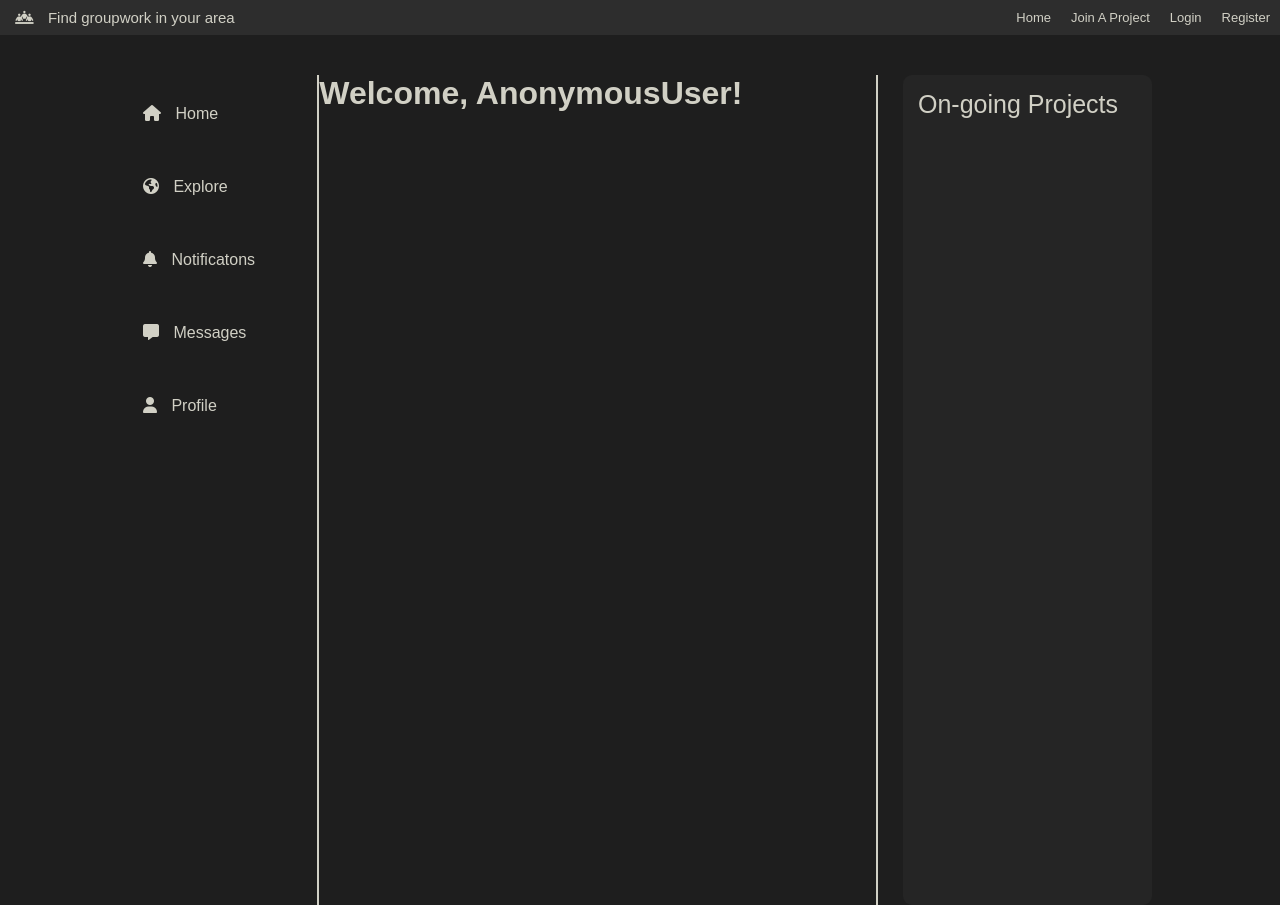
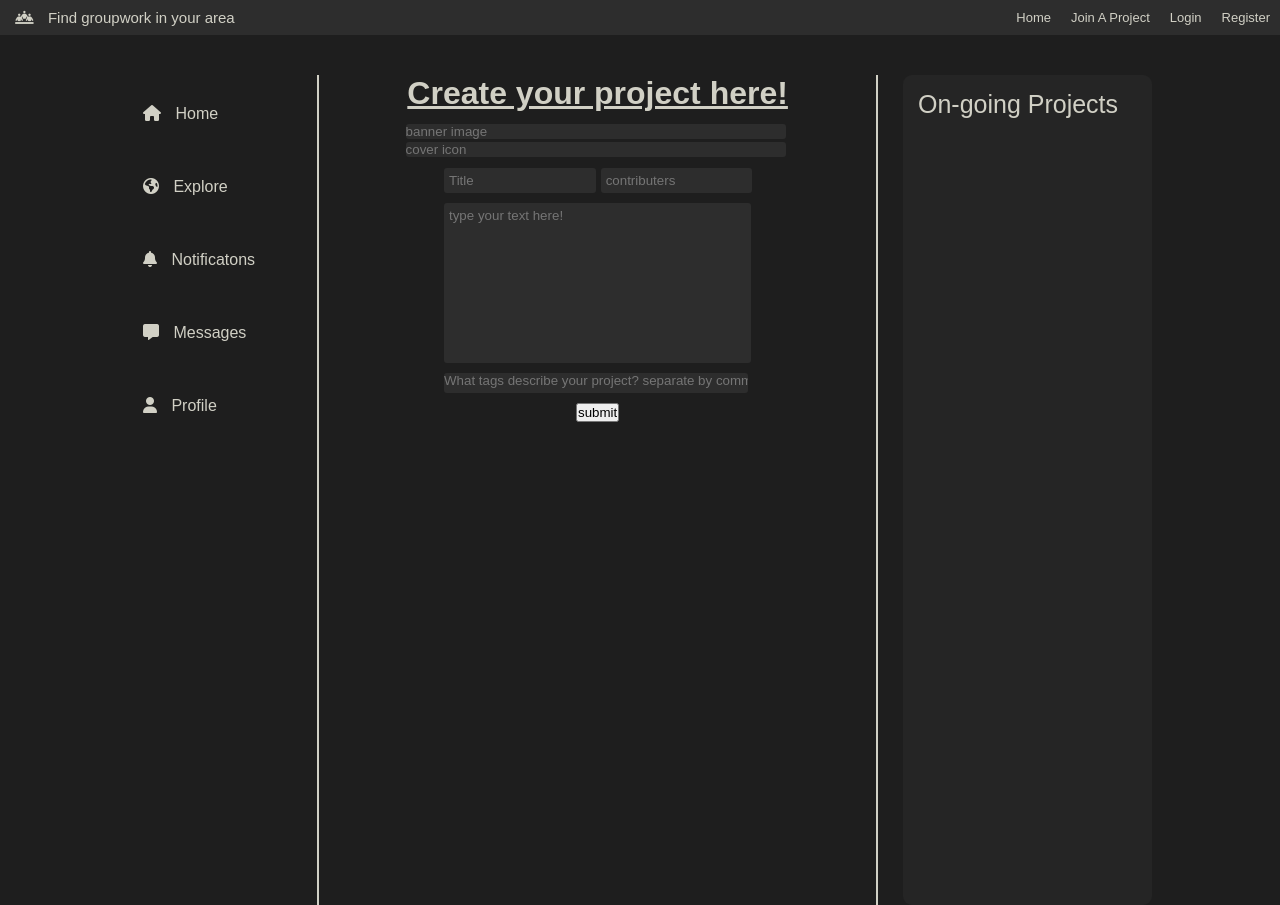
Before and after one commit to youmanyousef/BeeCodersHackathonSpr2022, a Django app: page /project/delete in a window 1280 px wide. Run offline with Django 3.2, Linux system fonts and the light colour scheme; some libraries are stand-ins or nearby versions.

Commit message:
implement project creation page

```diff
--- a/app/static/style.css
+++ b/app/static/style.css
@@ -514,3 +514,94 @@ body {
 }
 
 /* END PROJECT EXPLORER*/
+
+/* begin project creation */
+
+.title {
+	text-align: center;
+	text-decoration: underline;
+
+}
+
+.images .line-0 input[type=text]{
+	display:flex;
+	flex-direction: row;
+	justify-content: center;
+	width: 100%;
+
+
+}
+
+.text-input {
+	display:flex;
+	flex-direction: column;
+	justify-content: center;
+	align-items: center;
+	margin-top: 10px;
+	margin-bottom: 10px;
+}
+
+.text-input input[type=text] {
+	width: 99%;
+	background-color: rgba(49, 49, 49, 0.8);
+	color:white;
+	outline: none;
+	border: none;
+	border-radius: 3px;
+}
+
+.text-input .line-1 {
+	display:flex;
+	flex-direction: row;
+	justify-content: center;
+	width: 102%;
+}
+
+.text-input .bottom-text {
+	margin-left: 10%;
+	width: 80%;
+	display: flex;
+	flex-direction: column;
+}
+
+.line-1 input[type=text] {
+	background-color: rgba(49, 49, 49, 0.8);
+	color:white;
+	margin-top: 10px;
+	margin-bottom: 10px;
+	outline: none;
+	border: none;
+	padding: 5px;
+	border-radius: 3px;
+	margin-right: 5px;
+}
+
+.text-input textarea {
+	background-color: rgba(49, 49, 49, 0.8);
+	padding: 5px;
+	color:white;
+	border: none;
+	outline: none;
+	resize: none;
+	border-radius: 3px;
+}
+
+.text-input .tags input[type=text] {
+	background-color: rgba(49, 49, 49, 0.8);
+	color:white;
+	border: none;
+	outline: none;
+	resize: none;
+	padding-bottom: 5px;
+	border-radius: 3px;
+	margin-top: 10px;
+	margin-bottom: 10px;
+}
+
+.button {
+	text-align: center;
+
+}
+
+
+/* end project creation */
--- a/app/templates/index.html
+++ b/app/templates/index.html
@@ -3,5 +3,34 @@
 {% load static %}
 
 {% block body %}
-<h1>Welcome, {{ user }}!</h1>
+<div class="Project-Creation">
+<h1 class="title"> Create your project here!</h1>
+
+    <div class="text-input">
+        <form>
+            <div class="images">
+                <input type="text" class="line-0" placeholder="banner image">
+                <input type="text" class="line-0"  placeholder="cover icon">
+            </div>
+            <div class="bottom-text">
+                <div class="line-1">
+                    <input type="text" placeholder="Title" name="title">
+                    <input type="text" placeholder="contributers" name="team">
+
+                </div>
+
+                <textarea class="description" placeholder="type your text here!" rows="10" name="desc"></textarea>
+
+                <div class="tags">
+                    <input type="text"  placeholder="What tags describe your project? separate by commas" name="tag">
+                </div>
+            </div>
+            <div class="button">
+                <input type="button" value="submit">
+            </div>
+
+        </form>
+
+    </div>
+</div>
 {% endblock %}
```
